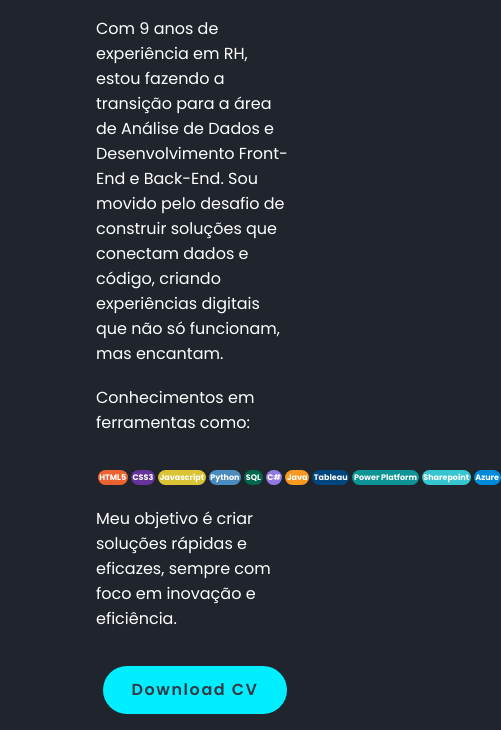
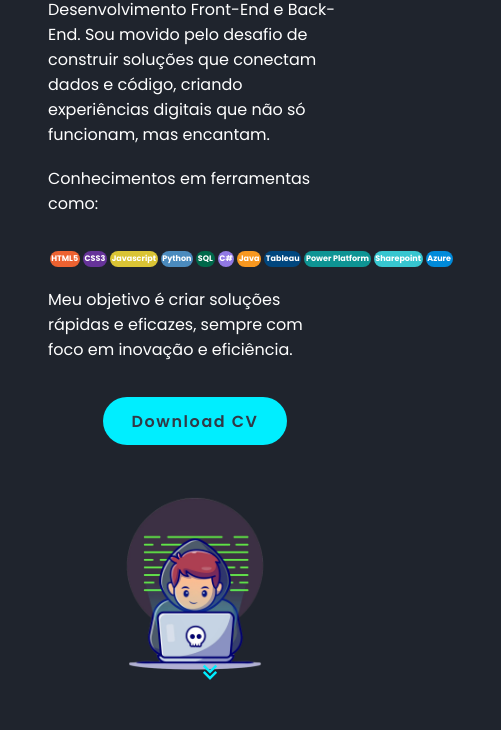
Before and after one commit to rafaelmunetiko/Portfolio, a plain HTML site: page index.html in a window 390 px wide. Shown: the part 308-1038 px from the top of the page, 501 px wide, since content can reach past the window. Drawn offline with nearby package versions, Linux system fonts and the light colour scheme.

Commit message:
Ajuste mediaquerie

```diff
--- a/css/style.css
+++ b/css/style.css
@@ -986,6 +986,10 @@ footer .social-media a {
         padding: 1.1rem;
     }
 
+    section {
+        padding: 3rem 3rem 1rem;
+    }
+
     .nav, .nav-responsive {
         display: none;
     }
```
